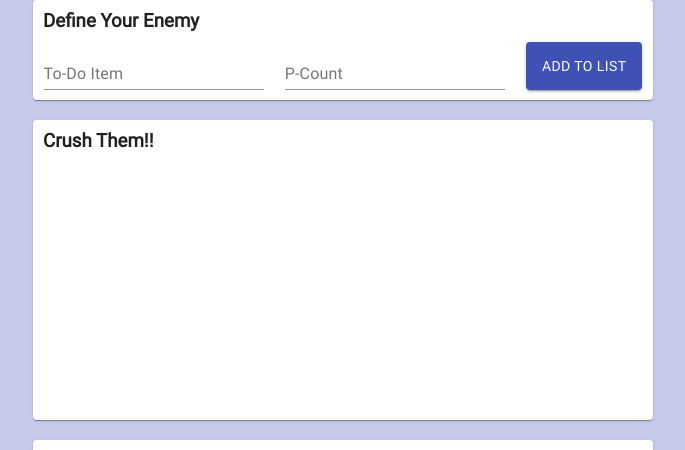
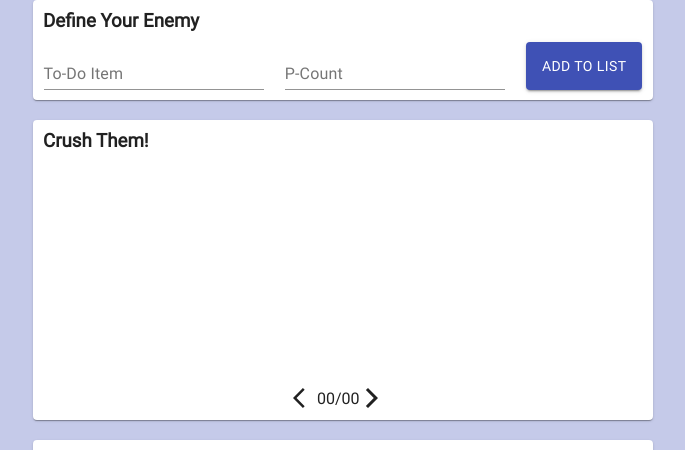
Before and after one commit to Jesscha/pomotodo, a React (Create React App) app: page / in a window 1280 px wide. Shown: the top 450 px of the page, without its empty margins (297-982 px from the left). Built offline with nearby package versions, Linux system fonts and the light colour scheme.

Commit message:
add pagenation icon and position

```diff
--- a/src/component/todo-container/todoContainer.component.jsx
+++ b/src/component/todo-container/todoContainer.component.jsx
@@ -2,20 +2,40 @@ import React from 'react';
 import TodoItem from '../todo-item/todoItem.component';
 import { connect } from 'react-redux';
 import { Paper } from '@material-ui/core';
+import ArrowBackIosIcon from '@material-ui/icons/ArrowBackIos';
+import ArrowForwardIosIcon from '@material-ui/icons/ArrowForwardIos';
 
 import './todoContainer.styles.scss'
 
-export const TodoContainer = ({ todoItems }) => {
+export class TodoContainer extends React.Component  {
+    constructor(props){
+        super(props);
+        this.state ={
+            page: 1
+        }
+
+    }
+
+
+
+    render (){
         return (
             <Paper className="container todo-container">
-            <h3 className="todo-title">Crush Them!!</h3>
+                <h3 className="todo-title">Crush Them!</h3>
                 <ul className="todo-items">
-                {todoItems.map(item =>
+                    {this.props.todoItems.map(item =>
                         <TodoItem key={item.id} item = {item} isLive={1} />
                     )}
                 </ul>
+                <div className="todo-pagenation">
+                <ArrowBackIosIcon/>
+                    00/00
+                <ArrowForwardIosIcon/>
+                </div>
             </Paper>
         )
+    }
+
 }
 
 const mapStateToProps = state => {
--- a/src/component/todo-container/todoContainer.styles.scss
+++ b/src/component/todo-container/todoContainer.styles.scss
@@ -24,4 +24,14 @@
         margin-left: 5px;
         margin-right: 5px;
     }
+
+    .todo-pagenation{
+        width:100px;
+        position: absolute;
+        bottom: 10px;
+        left: 50%;
+        margin-left: -50px;
+        display: flex;
+        align-items: center;
+    }
 }
```
Lines whose indentation alone changed are shown as unchanged.
